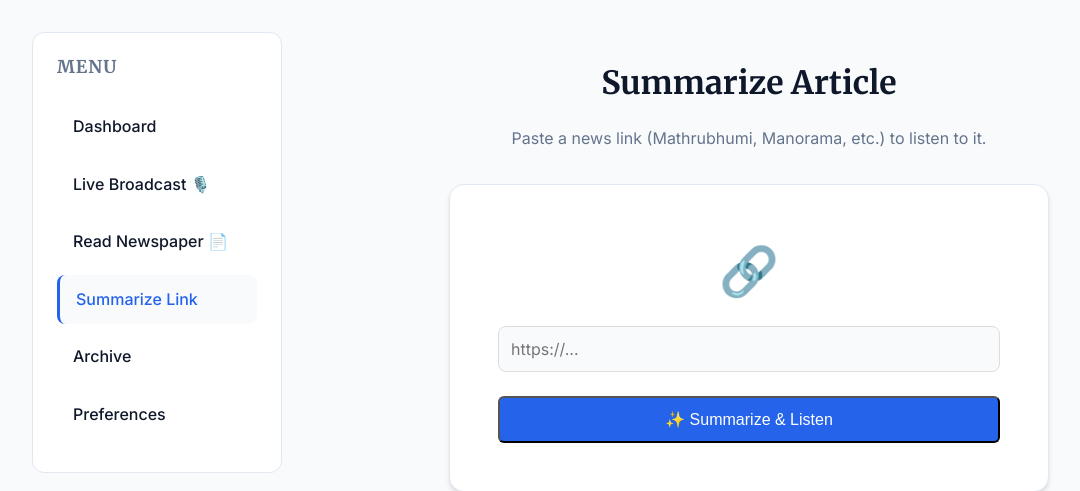
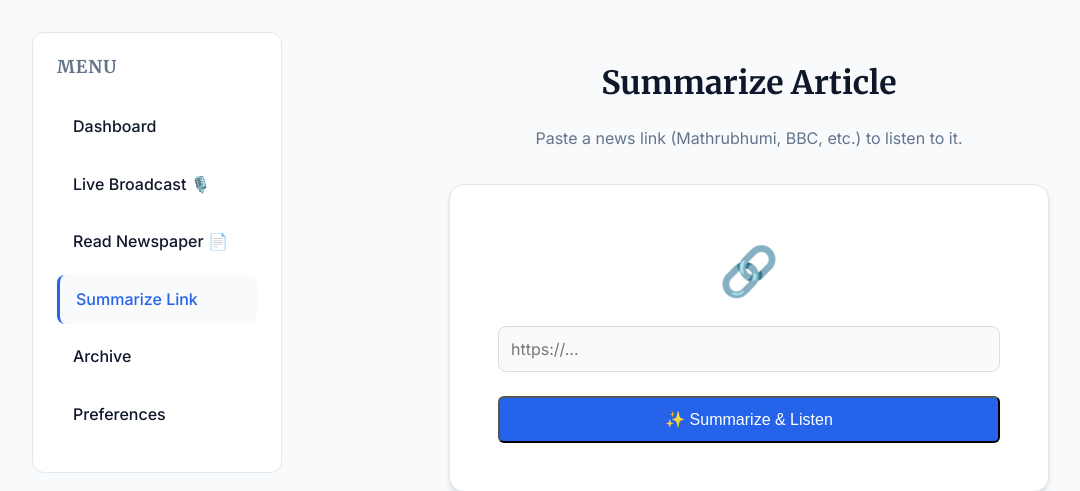
Before and after one commit to fluratech/MindFeed, a Flask app: page /upload-link in a window 1280 px wide. Shown: the part 77-568 px from the top of the page, without its empty margins (32-1112 px from the left). Run offline with Flask 3, Linux system fonts and the light colour scheme; the visitor is signed in with stand-in values (Sample User, id 1).

Commit message:
Update news source from Manorama to BBC

```diff
--- a/GDG/templates/upload_link.html
+++ b/GDG/templates/upload_link.html
@@ -21,7 +21,7 @@
         <div id="input-section" style="max-width: 600px; margin: 0 auto; text-align: center; padding-top: 2rem;">
             <header style="margin-bottom: 2rem;">
                 <h1>Summarize Article</h1>
-                <p style="color: var(--text-muted);">Paste a news link (Mathrubhumi, Manorama, etc.) to listen to it.</p>
+                <p style="color: var(--text-muted);">Paste a news link (Mathrubhumi, BBC, etc.) to listen to it.</p>
             </header>
 
             <div class="card" style="padding: 3rem; border-radius: 15px;">
@@ -79,6 +79,7 @@
                 localStorage.setItem('replayData', JSON.stringify(data.news_data));
 
                 // 4. Go to Live Studio (Replay Mode)
+                // Note: The Live Studio (live_news.html) now has auto-detection for language built-in!
                 window.location.href = "{{ url_for('live_news') }}?mode=replay";
             } else {
                 alert("Error: " + data.message);
```
